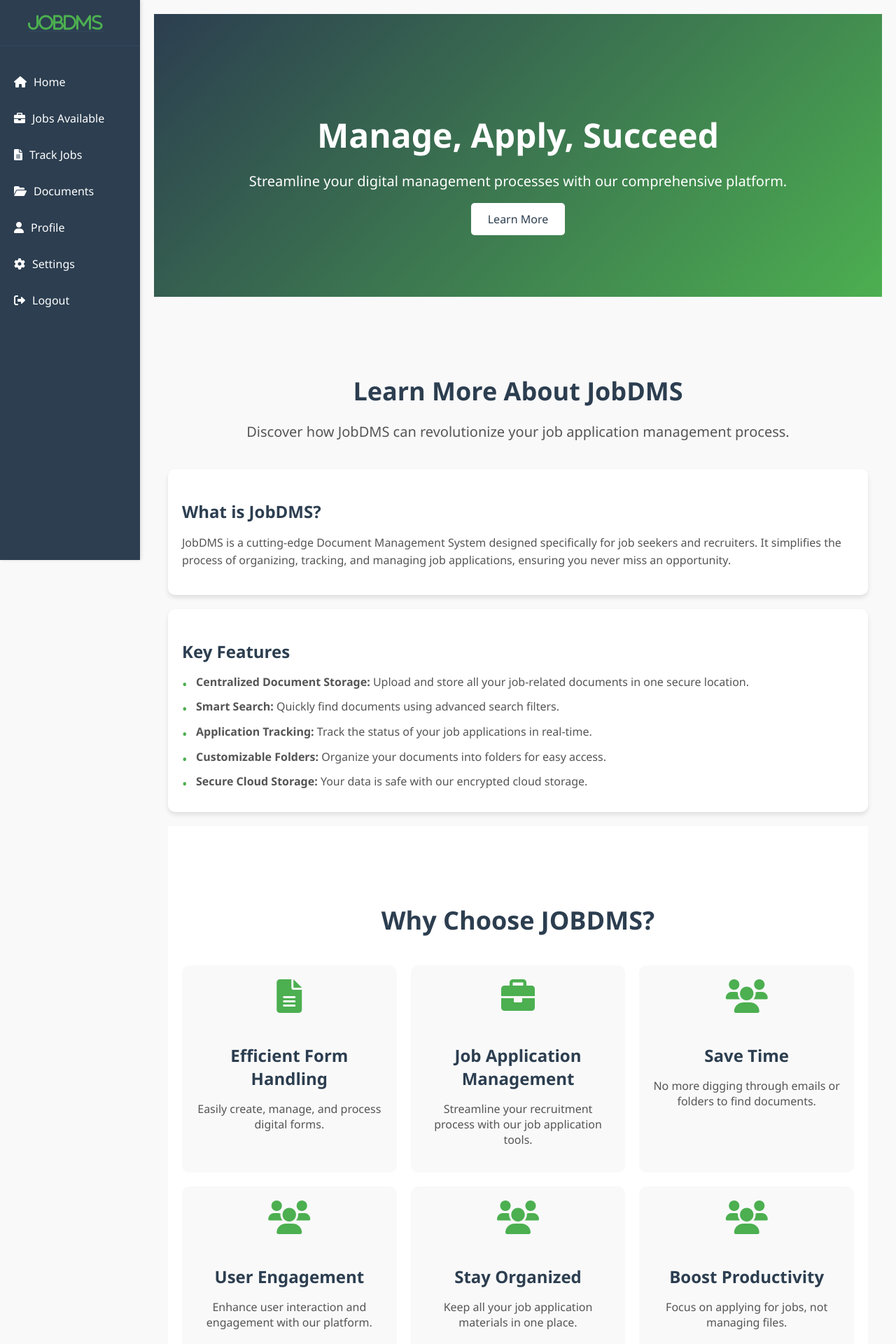
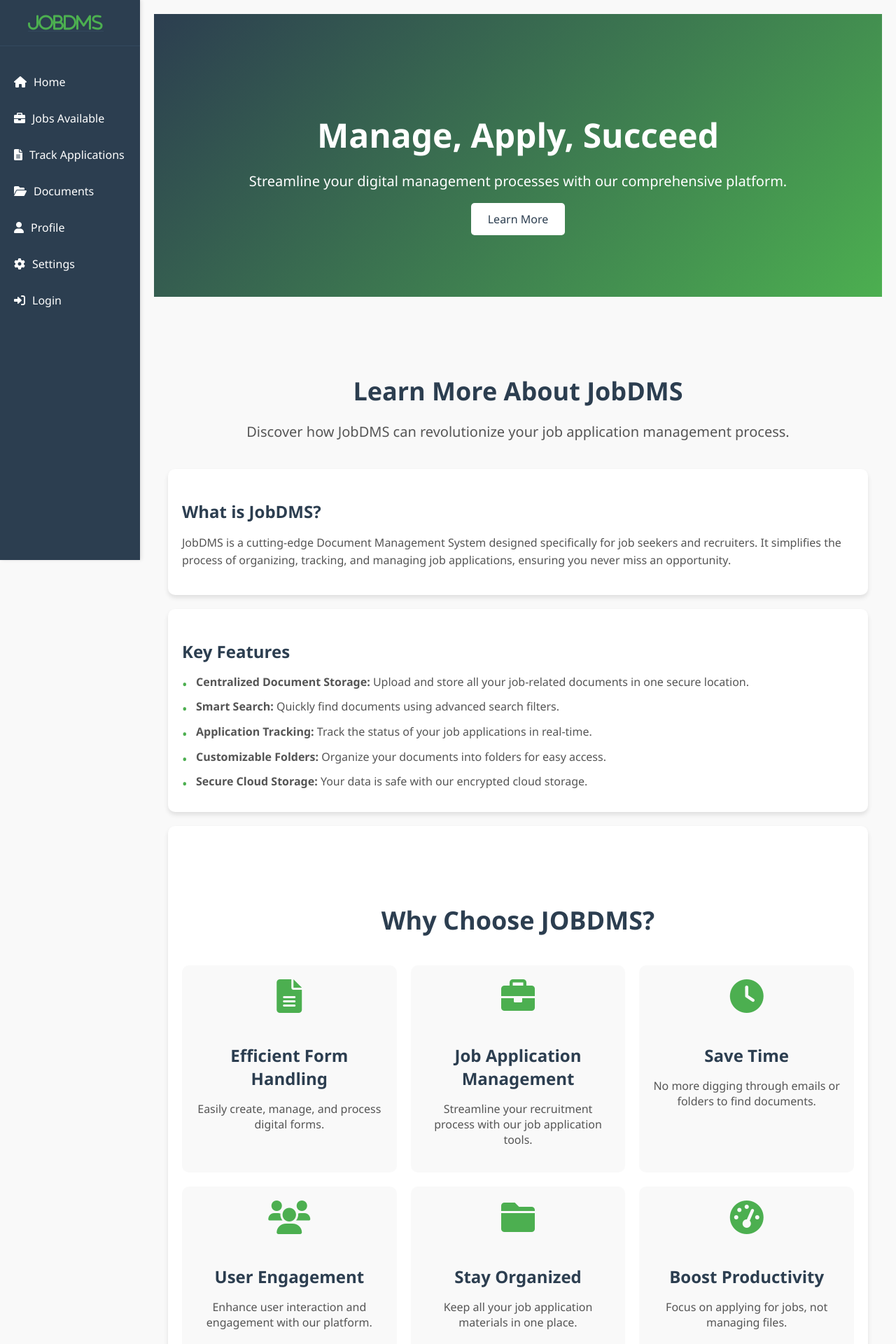
Before and after one commit to Dyuuz/JOB-DMS, a Django app: page / in a window 1280 px wide. Shown: the top 1920 px of the page at 70% size. Run offline with Django 5.2, Linux system fonts and the light colour scheme; some libraries are stand-ins or nearby versions.

Commit message:
User Auth Ui

```diff
--- a/App/static/CSS/landingpage.css
+++ b/App/static/CSS/landingpage2.css
@@ -42,6 +42,9 @@ background-color: #f4f4f4;
 .blog-features {
 padding: 80px 20px;
 background-color: white;
+border-radius: 10px;
+box-shadow: 0 4px 6px rgba(0, 0, 0, 0.1);
+margin-bottom: 20px;
 }
 
 .blog-features-container {
--- a/App/static/CSS/styles98.css
+++ b/App/static/CSS/styles11.css
@@ -172,10 +172,12 @@ background-color: #45a049;
     background-color: #4CAF50;
     color: white;
     border: none;
+    width:50px;
+    height:50px;
     padding: 10px;
     cursor: pointer;
     z-index: 1000;
-    border-radius: 5px;
+    border-radius: 50%;
     transition: background-color 0.3s ease, transform 0.3s ease, box-shadow 0.3s ease;
     box-shadow: 0 4px 6px rgba(0, 0, 0, 0.1), 0 1px 3px rgba(0, 0, 0, 0.08);
     transform: perspective(500px) rotateX(0deg) rotateY(0deg);
@@ -185,6 +187,10 @@ background-color: #45a049;
     background-color: #45a049;
     transform: perspective(500px) rotateX(10deg) rotateY(10deg);
     box-shadow: 0 8px 10px rgba(0, 0, 0, 0.15), 0 3px 6px rgba(0, 0, 0, 0.1);
+}
+
+.iconmenu{
+    font-size: 18px;
 }
 
 /* Responsive Design */
@@ -213,3 +219,13 @@ background-color: #45a049;
         padding-left: 10px;
     }
 }
+
+/* Remove box shadow */
+.toast {
+    box-shadow: none !important;
+}
+
+/* Increase red color opacity for error toasts */
+.toast-error {
+    background-color: rgba(255, 0, 0, 0.867) !important; /* Adjust the alpha value (0.9) for opacity */
+}
--- /dev/null
+++ b/App/static/JS/NavMenu167.js
@@ -0,0 +1,25 @@
+toastr.options = {
+  "closeButton": false,
+  "debug": false,
+  "newestOnTop": false,
+  "progressBar": false,
+  "positionClass": "toast-top-right",
+  "preventDuplicates": false,
+  "onclick": null,
+  "showDuration": "300",
+  "hideDuration": "1000",
+  "timeOut": "3000",
+  "extendedTimeOut": "1000",
+  "showEasing": "swing",
+  "hideEasing": "linear",
+  "showMethod": "fadeIn",
+  "hideMethod": "fadeOut"
+};
+
+function NoAuthUser(event) {
+    const navbtn = document.querySelector('.ordered-list');
+    // alert('Please login to access this page');
+    toastr.options.preventDuplicates = true;
+    toastr.error("Please login to access this page");
+    event.preventDefault();
+}
--- a/App/templates/layout.html
+++ b/App/templates/layout.html
@@ -6,10 +6,11 @@
   <meta charset="UTF-8">
   <meta name="viewport" content="width=device-width, initial-scale=1.0">
   <title>Job Application DMS</title>
-  <link rel="stylesheet" href="{% static 'CSS/styles98.css' %}">
-  <link rel="stylesheet" href="{% static 'CSS/landingpage.css' %}">
+  <link rel="stylesheet" href="{% static 'CSS/styles11.css' %}">
+  <link rel="stylesheet" href="{% static 'CSS/landingpage2.css' %}">
 
   <link rel="stylesheet" href="https://cdnjs.cloudflare.com/ajax/libs/font-awesome/6.0.0/css/all.min.css">
+  <link href="https://cdnjs.cloudflare.com/ajax/libs/toastr.js/latest/css/toastr.min.css" rel="stylesheet"/>
 </head>
 <body>
     <!-- Sidebar Navigation -->
@@ -21,13 +22,23 @@
             <div class="logo">JobDMS</div>
         </div>
         <ul class="nav-links">
+            {% if request.user.is_authenticated %}
             <li><a href="{% url 'home' %}"><i class="fas fa-home"></i> Home</a></li>
             <li><a href="{% url 'jobs_available' %}" ><i class="fas fa-briefcase"></i> Jobs Available</a></li>
-            <li><a href="{% url 'jobs_applied' %}"><i class="fas fa-file-alt"></i> Track Jobs</a></li>
+            <li><a href="{% url 'jobs_applied' %}"><i class="fas fa-file-alt"></i> Track Applications</a></li>
             <li><a href="{% url 'documents' %}"><i class="fas fa-folder-open"></i> Documents</a></li>
             <li><a href="{% url 'profile' %}"><i class="fas fa-user"></i> Profile</a></li>
             <li><a href="{% url 'settings' %}"><i class="fas fa-cog"></i> Settings</a></li>
             <li><a href="#logout"><i class="fas fa-sign-out-alt"></i> Logout</a></li>
+            {% else %}
+            <li ><a href="{% url 'home' %}"><i class="fas fa-home"></i> Home</a></li>
+            <li ><a href="" class="ordered-list" onclick="NoAuthUser(event)"><i class="fas fa-briefcase"></i> Jobs Available</a></li>
+            <li ><a href="" class="ordered-list" onclick="NoAuthUser(event)"><i class="fas fa-file-alt"></i> Track Applications</a></li>
+            <li ><a href="" class="ordered-list" onclick="NoAuthUser(event)"><i class="fas fa-folder-open"></i> Documents</a></li>
+            <li ><a href="" class="ordered-list" onclick="NoAuthUser(event)"><i class="fas fa-user"></i> Profile</a></li>
+            <li ><a href="" class="ordered-list" onclick="NoAuthUser(event)"><i class="fas fa-cog"></i> Settings</a></li>
+            <li ><a href="" ><i class="fas fa-sign-in-alt"></i> Login</a></li>
+            {% endif %}
         </ul>
     </nav>
 
@@ -35,7 +46,7 @@
     <main class="main-content" id="main-content">
         <!-- Navigation Button for Smaller Screens -->
         <button class="nav-toggle" id="nav-toggle">
-        <i class="fas fa-bars"></i>
+        <i class="fas fa-bars iconmenu"></i>
         </button>
 
         <!-- Homepage Content -->
@@ -90,8 +101,8 @@
                             <h3 class="blog-feature-title">Job Application Management</h3>
                             <p class="blog-feature-description">Streamline your recruitment process with our job application tools.</p>
                         </div>
-                            <div class="blog-feature-card">
-                            <i class="fas fa-users blog-feature-icon"></i>
+                        <div class="blog-feature-card">
+                            <i class="fas fa-clock blog-feature-icon"></i>
                             <h3 class="blog-feature-title">Save Time</h3>
                             <p class="blog-feature-description">No more digging through emails or folders to find documents.</p>
                         </div>
@@ -101,22 +112,22 @@
                             <p class="blog-feature-description">Enhance user interaction and engagement with our platform.</p>
                         </div>
                         <div class="blog-feature-card">
-                            <i class="fas fa-users blog-feature-icon"></i>
+                            <i class="fas fa-folder blog-feature-icon"></i>
                             <h3 class="blog-feature-title">Stay Organized</h3>
                             <p class="blog-feature-description">Keep all your job application materials in one place.</p>
                         </div>
                         <div class="blog-feature-card">
-                            <i class="fas fa-users blog-feature-icon"></i>
+                            <i class="fas fa-tachometer-alt blog-feature-icon"></i>
                             <h3 class="blog-feature-title">Boost Productivity</h3>
                             <p class="blog-feature-description">Focus on applying for jobs, not managing files.</p>
                         </div>
                         <div class="blog-feature-card">
-                            <i class="fas fa-users blog-feature-icon"></i>
+                            <i class="fas fa-lock blog-feature-icon"></i>
                             <h3 class="blog-feature-title">Data Security</h3>
                             <p class="blog-feature-description">Your documents are protected with industry-standard encryption.</p>
                         </div>
                         <div class="blog-feature-card">
-                            <i class="fas fa-users blog-feature-icon"></i>
+                            <i class="fas fa-smile blog-feature-icon"></i>
                             <h3 class="blog-feature-title">User-Friendly Interface</h3>
                             <p class="blog-feature-description">Designed for ease of use, even for non-tech-savvy users.</p>
                         </div>
@@ -178,6 +189,11 @@
         {% endblock  %}
     </main>
 
-  <script src="{% static 'JS/script1.js' %}"></script>
+    <script src="{% static 'JS/script1.js' %}"></script>
+    <script src="{% static 'JS/NavMenu167.js' %}"></script>
+    <script src="https://cdn.jsdelivr.net/npm/sweetalert2@11"></script>
+    <script src="https://code.jquery.com/jquery-3.6.0.min.js"></script>
+    <script src="https://cdnjs.cloudflare.com/ajax/libs/toastr.js/latest/js/toastr.min.js"></script>
+
 </body>
 </html>
```
